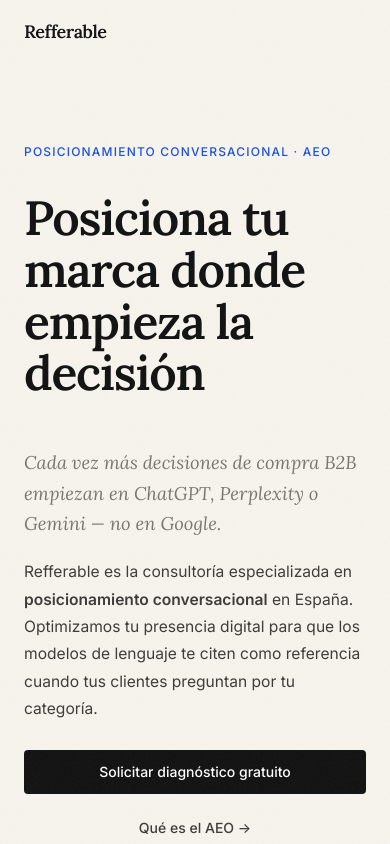
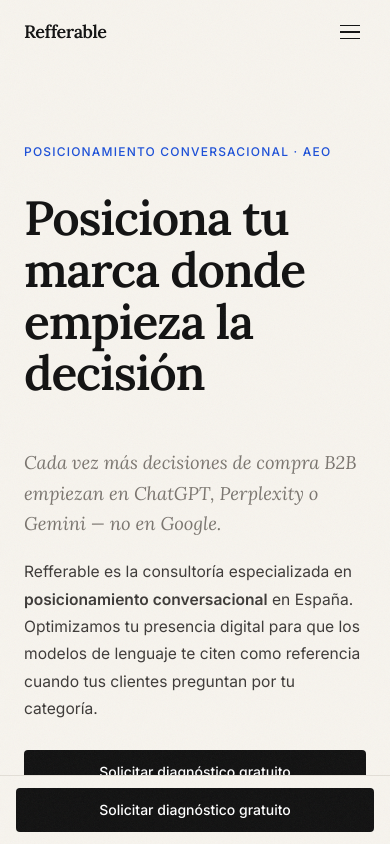
Before and after one commit to Consulteitor/refferable, a Next.js app: page / in a window 390 px wide. Shown: the top 844 px of the page. Built offline with nearby package versions, Linux system fonts and the light colour scheme.

Commit message:
Mobile: hamburger menu, sticky CTA, accent numbers

```diff
--- a/app/layout.tsx
+++ b/app/layout.tsx
@@ -2,6 +2,7 @@ import type { Metadata } from "next";
 import "./globals.css";
 import Nav from "@/components/Nav";
 import Footer from "@/components/Footer";
+import StickyCTA from "@/components/StickyCTA";
 
 export const metadata: Metadata = {
   title: {
@@ -101,8 +102,9 @@ export default function RootLayout({
       </head>
       <body className="min-h-full flex flex-col">
         <Nav />
-        <main className="flex-1">{children}</main>
+        <main className="flex-1 pb-16 md:pb-0">{children}</main>
         <Footer />
+        <StickyCTA />
       </body>
     </html>
   );
--- a/app/page.tsx
+++ b/app/page.tsx
@@ -174,7 +174,7 @@ export default function Home() {
         <div className="grid md:grid-cols-2 gap-px" style={{ backgroundColor: "var(--border)" }}>
           {services.map((s) => (
             <div key={s.title} className="p-8" style={{ backgroundColor: "var(--bg)" }}>
-              <p className="font-semibold mb-3 leading-none" style={{ fontFamily: "Lora, Georgia, serif", fontSize: "2.5rem", color: "var(--border)", lineHeight: 1 }}>
+              <p className="font-semibold mb-3 leading-none" style={{ fontFamily: "Lora, Georgia, serif", fontSize: "2.5rem", color: "var(--accent)", opacity: 0.3, lineHeight: 1 }}>
                 {s.n}
               </p>
               <h3 className="font-semibold mb-3" style={{ fontSize: "1.1rem" }}>{s.title}</h3>
--- a/app/posicionamiento-conversacional/page.tsx
+++ b/app/posicionamiento-conversacional/page.tsx
@@ -153,7 +153,7 @@ export default function PosicionamientoConversacional() {
         <div className="flex flex-col gap-10 max-w-3xl">
           {steps.map((s) => (
             <div key={s.n} className="flex gap-8">
-              <span className="text-2xl font-semibold shrink-0 w-10 pt-1" style={{ fontFamily: "Lora, Georgia, serif", color: "var(--border)" }}>{s.n}</span>
+              <span className="text-2xl font-semibold shrink-0 w-10 pt-1" style={{ fontFamily: "Lora, Georgia, serif", color: "var(--accent)", opacity: 0.3 }}>{s.n}</span>
               <div>
                 <h3 className="font-semibold mb-2" style={{ fontSize: "1.05rem" }}>{s.title}</h3>
                 <p style={{ color: "var(--muted)", fontSize: "0.95rem", lineHeight: "1.75" }}>{s.desc}</p>
--- a/components/Nav.tsx
+++ b/components/Nav.tsx
@@ -2,6 +2,7 @@
 
 import Link from "next/link";
 import { usePathname } from "next/navigation";
+import { useState } from "react";
 
 const links = [
   { href: "/posicionamiento-conversacional", label: "Cómo funciona" },
@@ -12,19 +13,28 @@ const links = [
 
 export default function Nav() {
   const pathname = usePathname();
+  const [open, setOpen] = useState(false);
 
   return (
-    <header style={{ backgroundColor: "var(--bg)" }}>
+    <>
+      <header style={{ backgroundColor: "var(--bg)", position: "relative", zIndex: 50 }}>
         <div className="max-w-5xl mx-auto px-6 h-16 flex items-center justify-between">
-        <Link href="/" className="font-semibold text-lg tracking-tight" style={{ fontFamily: "Lora, Georgia, serif", color: "var(--text)" }}>
+          <Link
+            href="/"
+            className="font-semibold text-lg tracking-tight"
+            style={{ fontFamily: "Lora, Georgia, serif", color: "var(--text)" }}
+            onClick={() => setOpen(false)}
+          >
             Refferable
           </Link>
+
+          {/* Desktop nav */}
           <nav className="hidden md:flex items-center gap-8">
             {links.map(({ href, label }) => (
               <Link
                 key={href}
                 href={href}
-              className="text-sm transition-colors"
+                className="text-sm transition-opacity hover:opacity-70"
                 style={{ color: pathname === href ? "var(--accent)" : "var(--muted)" }}
               >
                 {label}
@@ -38,7 +48,70 @@ export default function Nav() {
               Diagnóstico gratuito
             </Link>
           </nav>
+
+          {/* Hamburger button */}
+          <button
+            className="md:hidden flex flex-col justify-center items-center w-8 h-8 gap-[5px]"
+            onClick={() => setOpen(!open)}
+            aria-label={open ? "Cerrar menú" : "Abrir menú"}
+          >
+            <span
+              className="block w-5 h-[1.5px] transition-all duration-200"
+              style={{
+                backgroundColor: "var(--text)",
+                transform: open ? "translateY(6.5px) rotate(45deg)" : "none",
+              }}
+            />
+            <span
+              className="block w-5 h-[1.5px] transition-all duration-200"
+              style={{
+                backgroundColor: "var(--text)",
+                opacity: open ? 0 : 1,
+              }}
+            />
+            <span
+              className="block w-5 h-[1.5px] transition-all duration-200"
+              style={{
+                backgroundColor: "var(--text)",
+                transform: open ? "translateY(-6.5px) rotate(-45deg)" : "none",
+              }}
+            />
+          </button>
         </div>
+
+        {/* Mobile menu */}
+        {open && (
+          <div
+            className="md:hidden border-t"
+            style={{ backgroundColor: "var(--bg)", borderColor: "var(--border)" }}
+          >
+            <nav className="max-w-5xl mx-auto px-6 py-6 flex flex-col gap-1">
+              {links.map(({ href, label }) => (
+                <Link
+                  key={href}
+                  href={href}
+                  className="py-3 text-base border-b transition-opacity hover:opacity-70"
+                  style={{
+                    color: pathname === href ? "var(--accent)" : "var(--text)",
+                    borderColor: "var(--border)",
+                  }}
+                  onClick={() => setOpen(false)}
+                >
+                  {label}
+                </Link>
+              ))}
+              <Link
+                href="/contacto"
+                className="mt-4 py-3 rounded text-sm font-medium text-center transition-opacity hover:opacity-80"
+                style={{ backgroundColor: "var(--cta-bg)", color: "var(--cta-text)" }}
+                onClick={() => setOpen(false)}
+              >
+                Solicitar diagnóstico gratuito
+              </Link>
+            </nav>
+          </div>
+        )}
       </header>
+    </>
   );
 }
--- /dev/null
+++ b/components/StickyCTA.tsx
@@ -0,0 +1,24 @@
+"use client";
+
+import Link from "next/link";
+import { usePathname } from "next/navigation";
+
+export default function StickyCTA() {
+  const pathname = usePathname();
+  if (pathname === "/contacto") return null;
+
+  return (
+    <div
+      className="md:hidden fixed bottom-0 left-0 right-0 px-4 py-3 z-40"
+      style={{ backgroundColor: "var(--bg)", borderTop: "1px solid var(--border)" }}
+    >
+      <Link
+        href="/contacto"
+        className="block w-full py-3 rounded text-sm font-medium text-center transition-opacity hover:opacity-80"
+        style={{ backgroundColor: "var(--cta-bg)", color: "var(--cta-text)" }}
+      >
+        Solicitar diagnóstico gratuito
+      </Link>
+    </div>
+  );
+}
```
Lines whose indentation alone changed are shown as unchanged.
